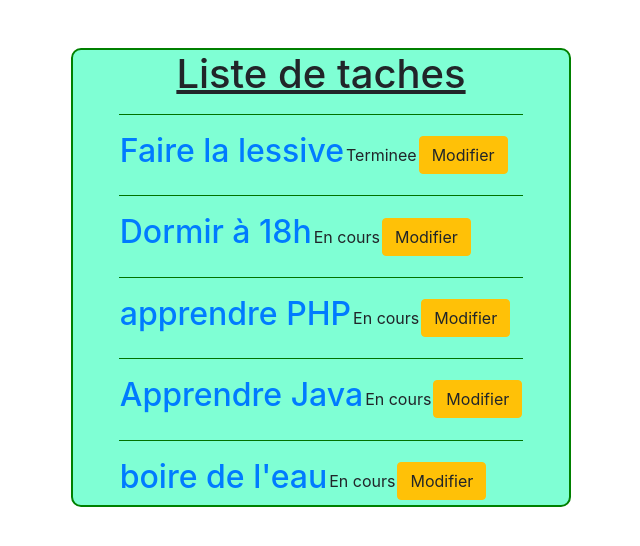
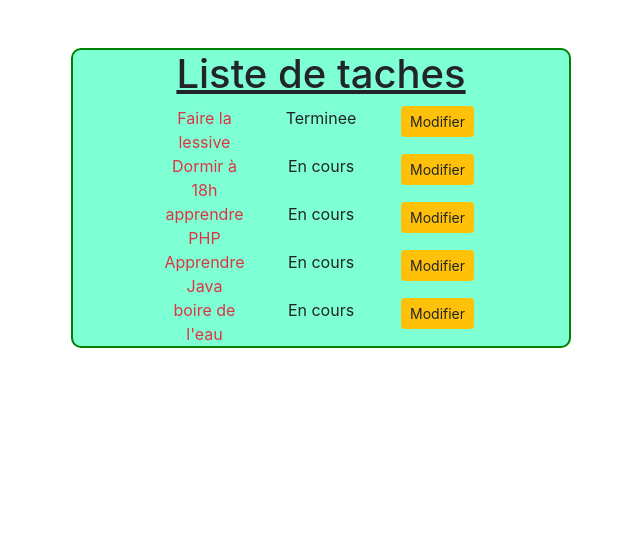
Before and after one commit to FaureNOUGNANKEY/To_do_list_app, a Flask app: page / in a window 1280 px wide. Shown: the part 58-604 px from the top of the page, without its empty margins (319-959 px from the left). Run offline with Flask 3, Linux system fonts and the light colour scheme; data comes from the database, SQL or seed files in the repository; both versions use the stored data as it was before the commit; some libraries are stand-ins or nearby versions.

Commit message:
second commit

```diff
--- a/templates/index.html
+++ b/templates/index.html
@@ -4,14 +4,26 @@
     <h1> <u>{% block title %} Liste de taches {% endblock %}</u> </h1>
     <div>
         {% for tache in taches %}
-            <table>
+            <!-- <table>
                 <tr>
                     <td><a href="{{url_for('tache', id_tache=tache['id'])}}"><h2> {{tache['titre']}} </h2></a></td>
                     <td><span> {{tache['statut']}}</span></td>
                     <td><a class="btn btn-warning" href="{{url_for('update',id_tache=tache['id'])}}">Modifier</a></td>
                     <hr color="green">
                 </tr>
-            </table>
+            </table> -->
+            <div class="row">
+                <div class="col">
+                    <a href="{{url_for('tache', id_tache=tache['id'])}}" class="text-danger">{{tache['titre']}}</a>
+                </div>
+                <div class="col">
+                    <span> {{tache['statut']}}</span>
+                </div>
+                <div class="col">
+                    <a class="btn btn-warning btn-sm" href="{{url_for('update',id_tache=tache['id'])}}">Modifier</a>
+                </div>
+                <hr color="green">
+            </div>
 
         {% endfor %}
     </div>
```
Also changed, not shown: database.db (deleted), 3 other files.
